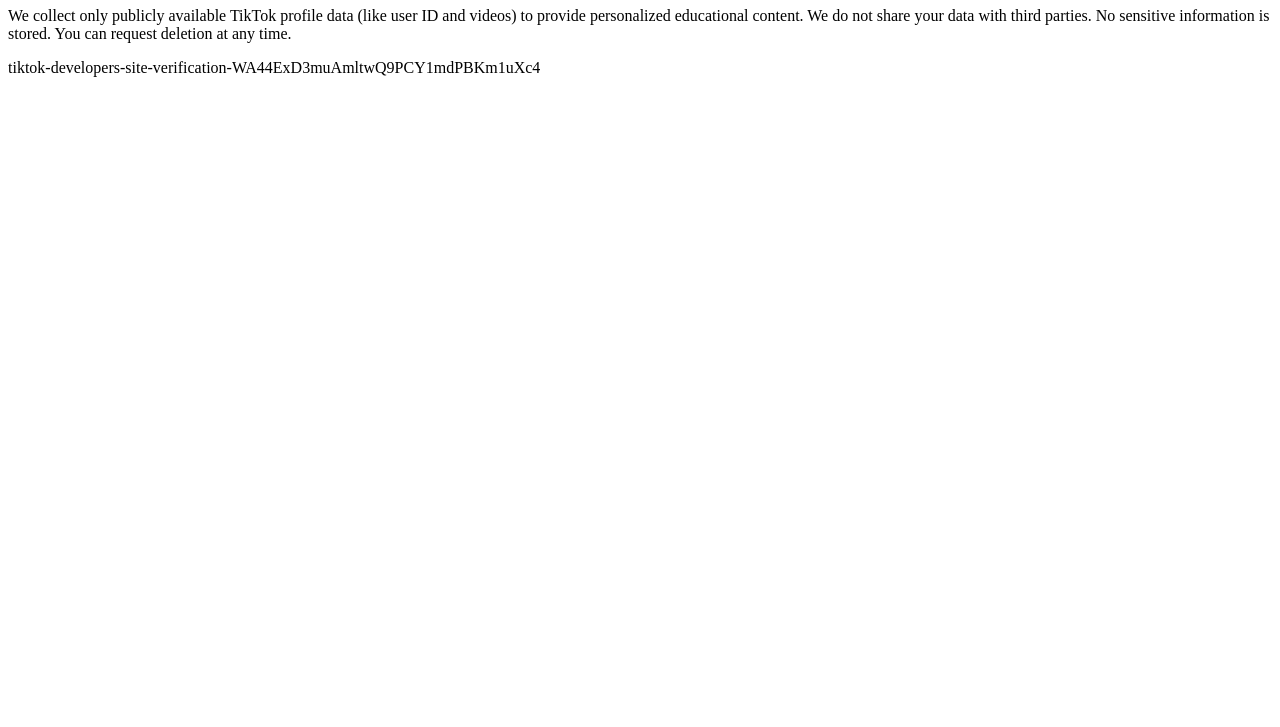
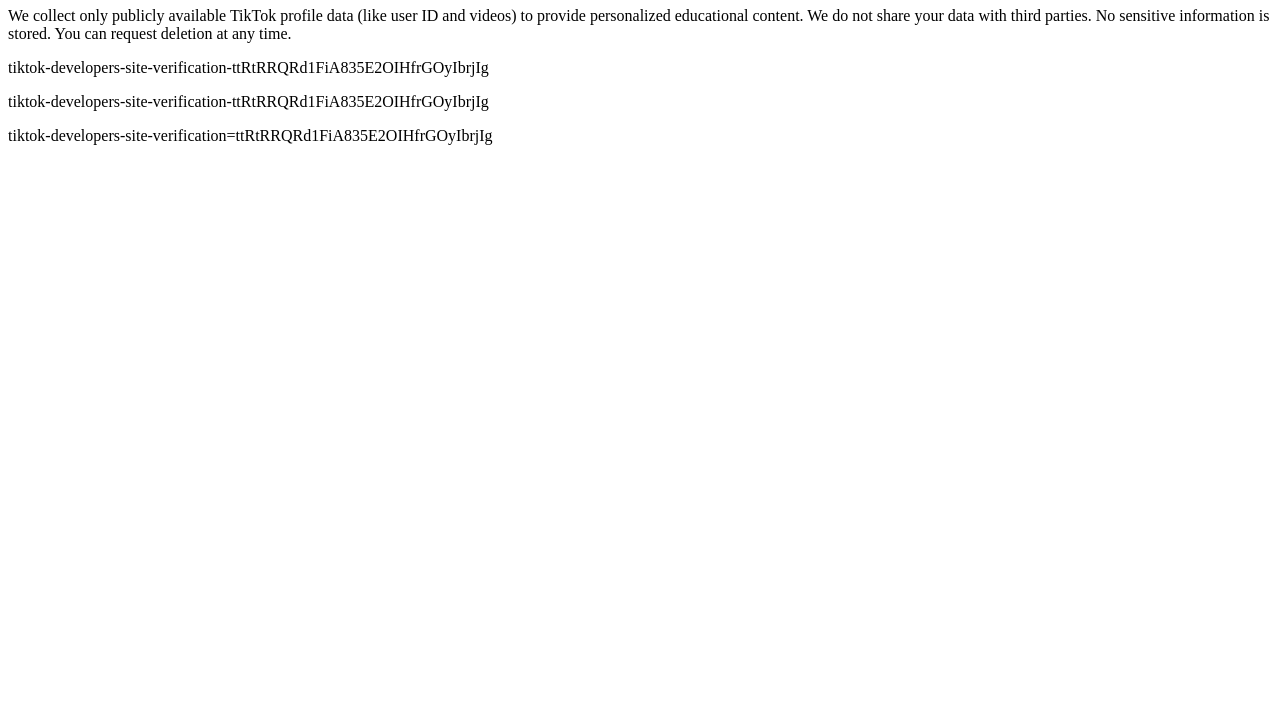
Before and after one commit to ohhill/alex_app, a plain HTML site: page privacy/index.html in a window 1280 px wide. Shown: the part 73-800 px from the top of the page. Drawn offline with Linux system fonts and the light colour scheme.

Commit message:
Add TikTok site verification script and update verification tag in privacy.html

```diff
--- a/privacy/index.html
+++ b/privacy/index.html
@@ -4,10 +4,20 @@
     <meta charset="UTF-8">
     <meta name="tiktok-developers-site-verification" content="ttRtRRQRd1FiA835E2OIHfrGOyIbrjIg" />
     <title>Privacy Policy</title>
+    <script>
+        // Add TikTok verification parameter to URL if not already present
+        if (!window.location.href.includes('tiktok-developers-site-verification=')) {
+            var newUrl = window.location.href + (window.location.href.includes('?') ? '&' : '?') +
+                         'tiktok-developers-site-verification=ttRtRRQRd1FiA835E2OIHfrGOyIbrjIg';
+            window.history.replaceState({}, '', newUrl);
+        }
+    </script>
 </head>
 <body>
     <h1>Privacy Policy</h1>
     <p>We collect only publicly available TikTok profile data (like user ID and videos) to provide personalized educational content. We do not share your data with third parties. No sensitive information is stored. You can request deletion at any time.</p>
-    <p>tiktok-developers-site-verification-WA44ExD3muAmltwQ9PCY1mdPBKm1uXc4</p>
+    <p>tiktok-developers-site-verification-ttRtRRQRd1FiA835E2OIHfrGOyIbrjIg</p>
+    <p>tiktok-developers-site-verification-ttRtRRQRd1FiA835E2OIHfrGOyIbrjIg</p>
+    <p>tiktok-developers-site-verification=ttRtRRQRd1FiA835E2OIHfrGOyIbrjIg</p>
 </body>
 </html>
```
Also changed, not shown: privacy/tiktokttRtRRQRd1FiA835E2OIHfrGOyIbrjIg.txt (added).
